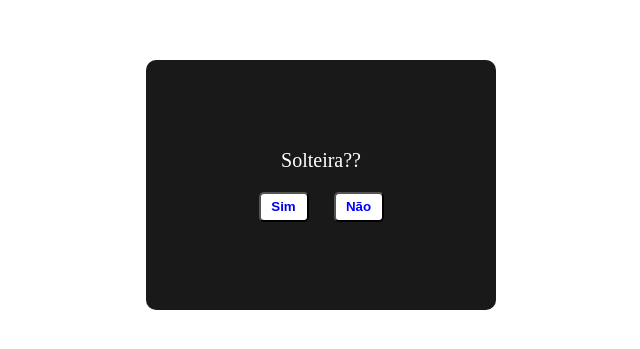
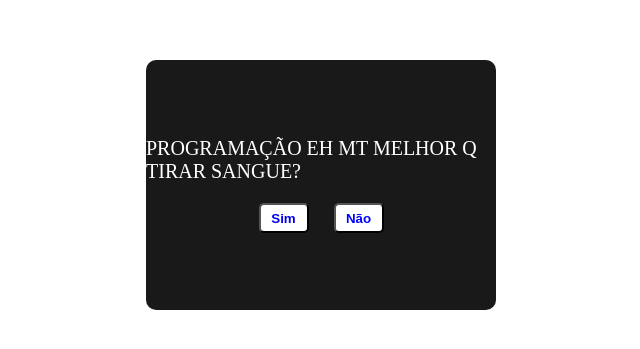
Before and after one commit to Vianba/simnao, a plain HTML site: page index.html in a window 1280 px wide. Shown: the part 223-572 px from the top of the page, without its empty margins (319-959 px from the left). Drawn offline with Linux system fonts and the light colour scheme.

Commit message:
Update index.html

```diff
--- a/index.html
+++ b/index.html
@@ -43,7 +43,7 @@
     </head>
     <body>
             <div class="box">
-                <p>Solteira??</p>
+                <p>PROGRAMAÇÃO EH MT MELHOR Q TIRAR SANGUE?</p>
                 <div class="buttons-container">
                     <button>
                         <a href="https://br.pinterest.com/pin/782430135248224721/">Sim</a>
```
